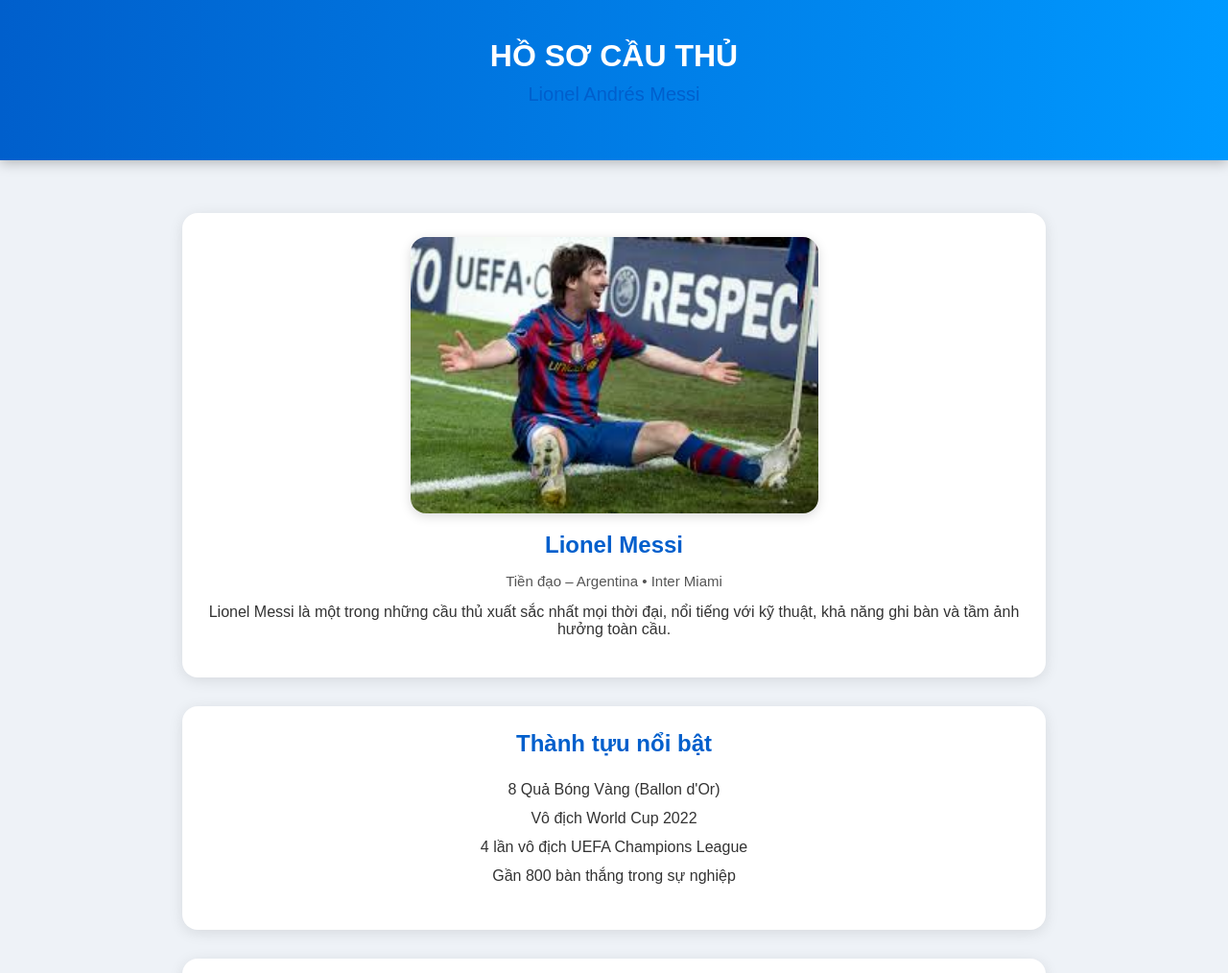
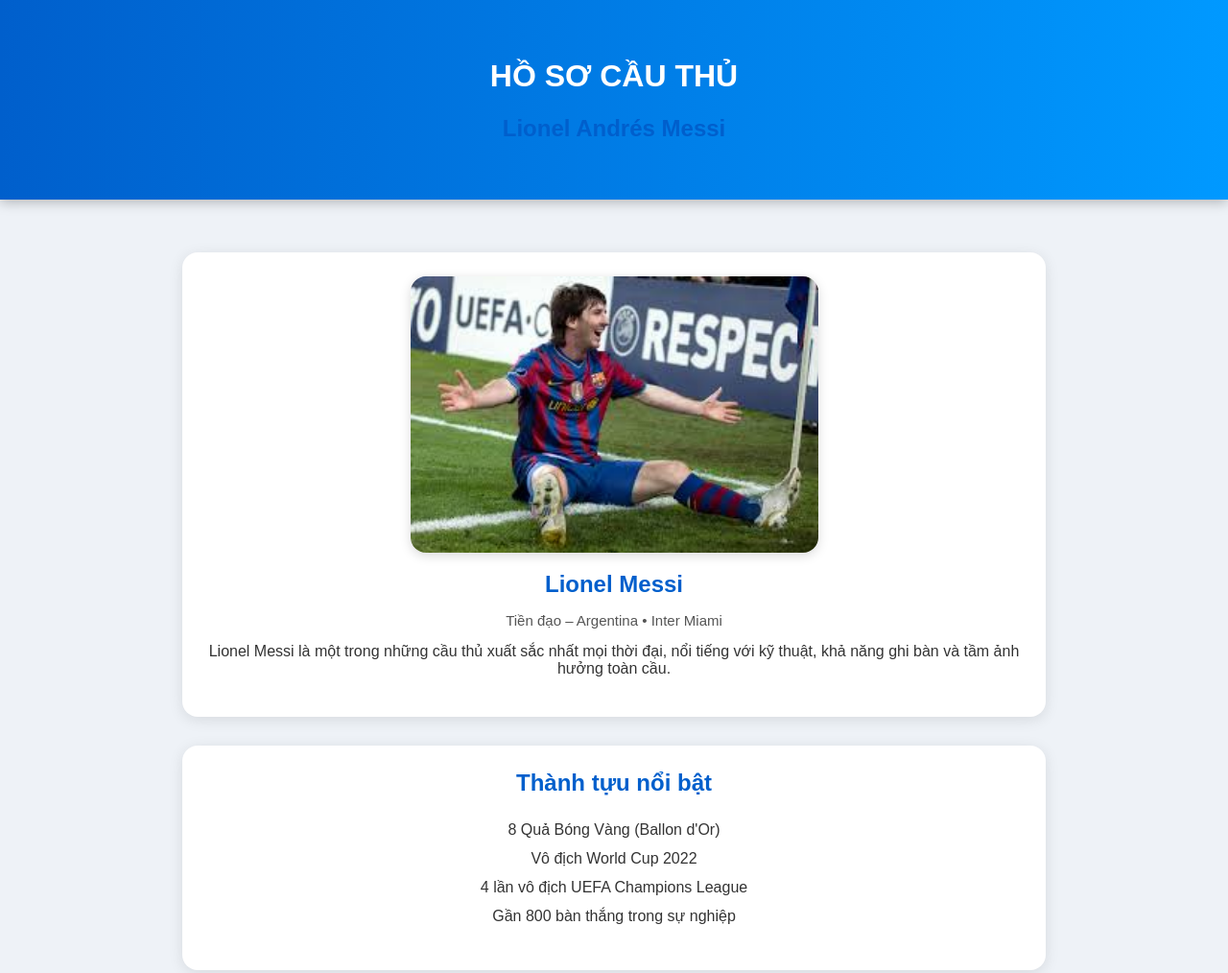
Before and after one commit to qvufeb6/html, a plain HTML site: page index.html in a window 1280 px wide. Shown: the top 1014 px of the page at 96% size. Drawn offline with Linux system fonts and the light colour scheme.

Commit message:
Update style.css

```diff
--- a/style.css
+++ b/style.css
@@ -14,18 +14,13 @@ header {
     padding: 40px 10px;
     text-align: center;
     box-shadow: 0 3px 12px rgba(0,0,0,0.25);
+
+    display: flex;
+    flex-direction: column;
+    justify-content: center;
+    align-items: center;
 }
 
-header h1 {
-    font-size: 32px;
-    margin: 0;
-}
-
-header h2 {
-    font-size: 20px;
-    margin-top: 10px;
-    font-weight: 300;
-}
 
 /* Main */
 main {
```
